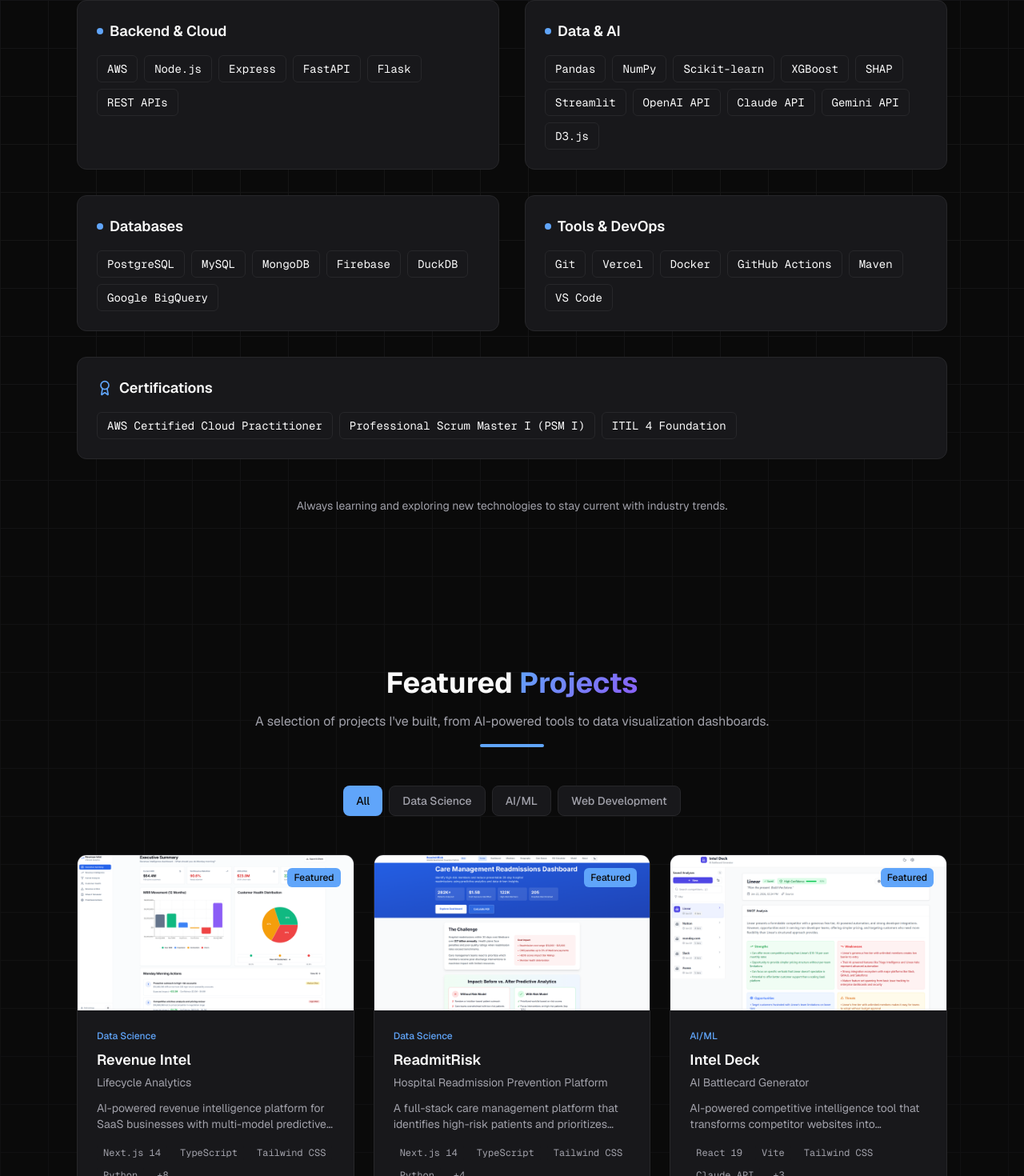
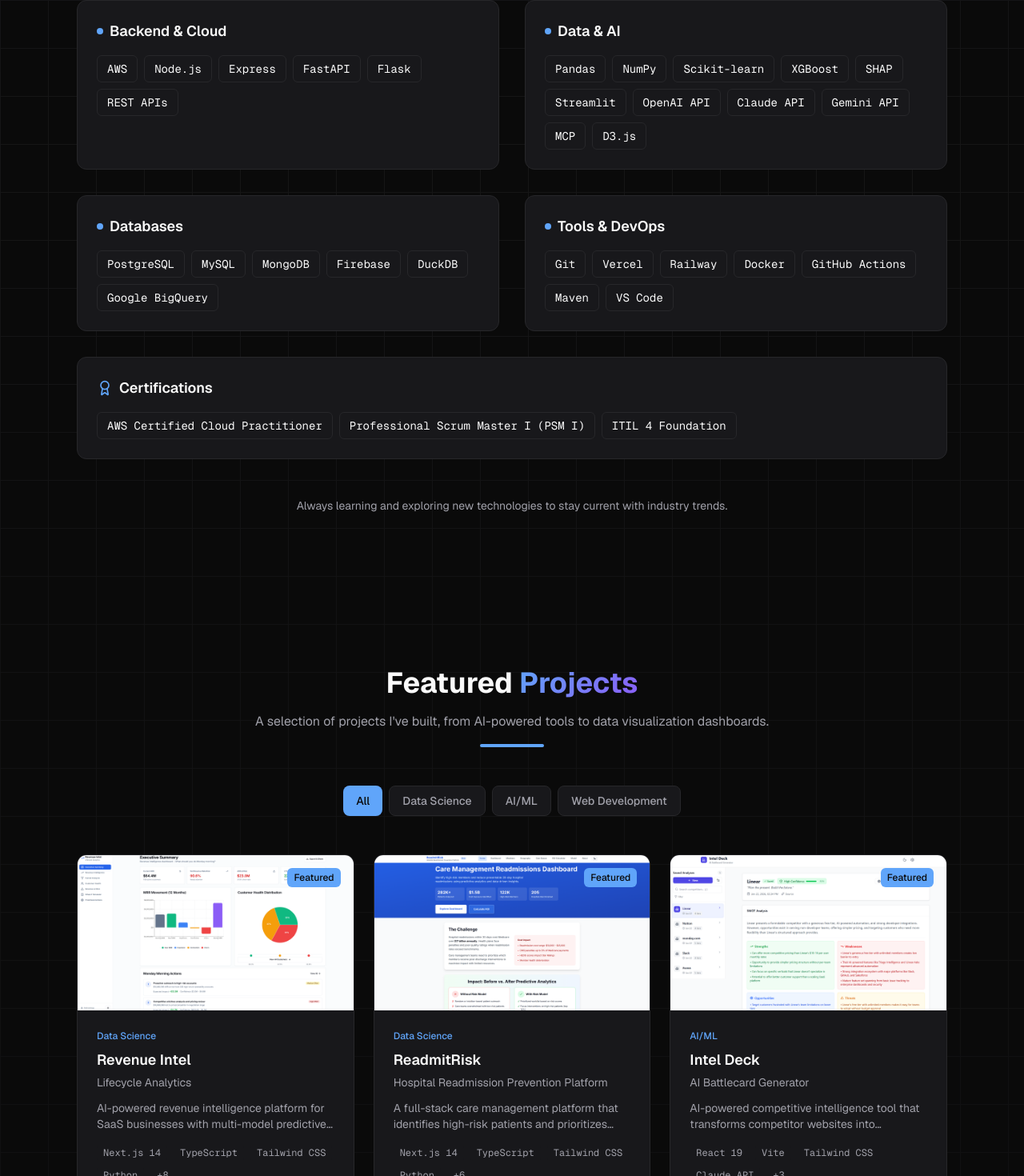
Before and after one commit to NateDevIO/natedev-portfolio, a Next.js app: page / in a window 1280 px wide. Shown: the part 2160-3630 px from the top of the page at 80% size. Built offline with nearby package versions, Linux system fonts and the light colour scheme.

Commit message:
Add MCP server and Railway to ReadmitRisk project and skills

```diff
--- a/components/sections/Skills.tsx
+++ b/components/sections/Skills.tsx
@@ -19,7 +19,7 @@ const skillCategories = [
   },
   {
     name: 'Data & AI',
-    skills: ['Pandas', 'NumPy', 'Scikit-learn', 'XGBoost', 'SHAP', 'Streamlit', 'OpenAI API', 'Claude API', 'Gemini API', 'D3.js'],
+    skills: ['Pandas', 'NumPy', 'Scikit-learn', 'XGBoost', 'SHAP', 'Streamlit', 'OpenAI API', 'Claude API', 'Gemini API', 'MCP', 'D3.js'],
   },
   {
     name: 'Databases',
@@ -27,7 +27,7 @@ const skillCategories = [
   },
   {
     name: 'Tools & DevOps',
-    skills: ['Git', 'Vercel', 'Docker', 'GitHub Actions', 'Maven', 'VS Code'],
+    skills: ['Git', 'Vercel', 'Railway', 'Docker', 'GitHub Actions', 'Maven', 'VS Code'],
   },
 ]
 
--- a/data/projects.ts
+++ b/data/projects.ts
@@ -38,8 +38,8 @@ export const projects: Project[] = [
     slug: "readmit-risk",
     name: "ReadmitRisk",
     tagline: "Hospital Readmission Prevention Platform",
-    description: "A full-stack care management platform that identifies high-risk patients and prioritizes post-discharge interventions to reduce preventable hospital readmissions.",
-    tech: ["Next.js 14", "TypeScript", "Tailwind CSS", "Python", "scikit-learn", "Pandas", "Google BigQuery", "Recharts"],
+    description: "A full-stack care management platform that identifies high-risk patients and prioritizes post-discharge interventions to reduce preventable hospital readmissions. Includes a remote MCP server on Railway so AI assistants can query patient risk data and run live ML predictions conversationally.",
+    tech: ["Next.js 14", "TypeScript", "Tailwind CSS", "Python", "scikit-learn", "Pandas", "Google BigQuery", "Recharts", "MCP", "Railway"],
     liveUrl: "https://readmit-risk.vercel.app",
     githubUrl: "https://github.com/NateDevIO/readmit-risk",
     image: "/projects/readmit-risk-ss.png",
@@ -50,7 +50,8 @@ export const projects: Project[] = [
       "Gradient Boosting classifier with SMOTE oversampling to handle severe class imbalance (8.8% → 50% positive class)",
       "61-feature clinical model with demographic normalization and comprehensive feature importance analysis",
       "Interactive care management dashboard with risk stratification tiers (60%, 70%, 80% thresholds) and cost estimation",
-      "Real-time data visualizations using Recharts with ROC-AUC curves, precision-recall metrics, and intervention tracking"
+      "Real-time data visualizations using Recharts with ROC-AUC curves, precision-recall metrics, and intervention tracking",
+      "Remote MCP server deployed on Railway exposing 7 tools (patient risk lookup, live ML predictions, hospital metrics) that any AI assistant can call via SSE transport"
     ],
     challenges: "The project tackled significant ML challenges including handling severe class imbalance in readmission data using SMOTE oversampling, extracting and processing 211K ICU admissions from Google BigQuery with PhysioNet credentials, engineering 61 clinical features from raw MIMIC-IV data while maintaining HIPAA-compliant practices, implementing configurable probability thresholds for different risk tolerance levels, integrating multiple heterogeneous data sources (MIMIC-IV, UCI, CMS) with different schemas and feature sets, and building an intuitive care management interface that translates complex ML outputs into actionable clinical insights with cost-benefit analysis."
   },
```
